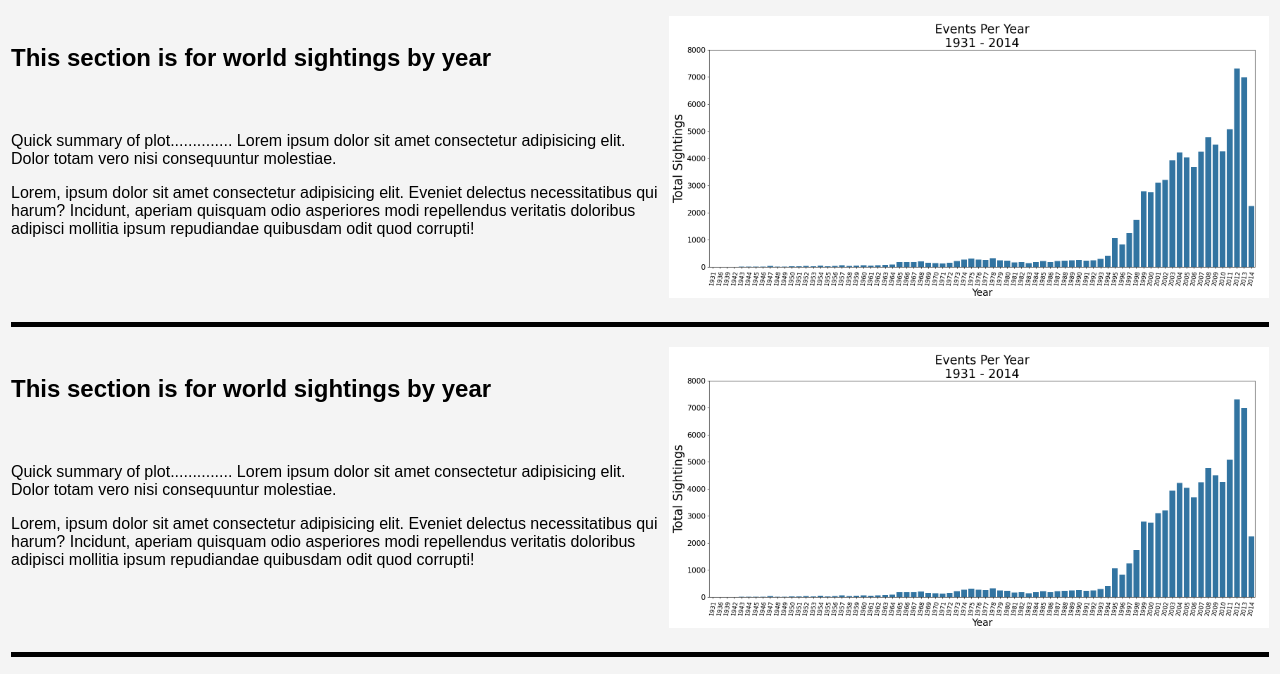
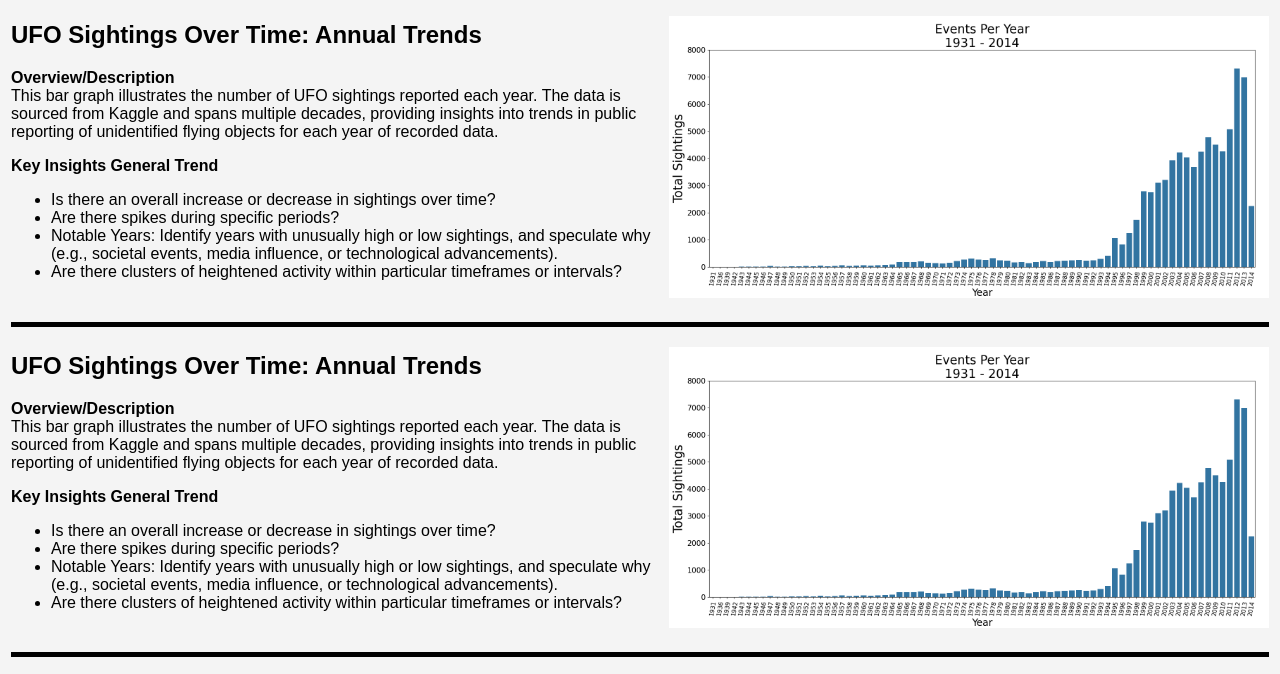
Before and after one commit to RohrbachMatthew/UFO_analysis_Webpage, a plain HTML site: page world_by_year.html in a window 1280 px wide. Shown: the part 104-778 px from the top of the page. Drawn offline with Linux system fonts and the light colour scheme.

Commit message:
changed layout of paragraphs in world data yearly

```diff
--- a/world_by_year.css
+++ b/world_by_year.css
@@ -127,8 +127,8 @@ main {
 
 .text-image-container h2 {
     position: relative;
-    margin-top: -20px;
-    margin-bottom: 60px;
+    margin-top: 0;
+    margin-bottom: 20px;
 }
 
 .text-image-container p {
--- a/world_by_year.html
+++ b/world_by_year.html
@@ -32,18 +32,31 @@
       <div class="text-image-wrapper">
         <section class="text-image-container" id="world_by_year">
           <div>
-            <h2>This section is for world sightings by year</h2>
+            <h2>UFO Sightings Over Time: Annual Trends</h2>
             <p>
-              Quick summary of plot.............. Lorem ipsum dolor sit amet
-              consectetur adipisicing elit. Dolor totam vero nisi consequuntur
-              molestiae.
+              <b>Overview/Description</b><br />
+              This bar graph illustrates the number of UFO sightings reported
+              each year. The data is sourced from Kaggle and spans multiple
+              decades, providing insights into trends in public reporting of
+              unidentified flying objects for each year of recorded data.
             </p>
-            <p>
-              Lorem, ipsum dolor sit amet consectetur adipisicing elit. Eveniet
-              delectus necessitatibus qui harum? Incidunt, aperiam quisquam odio
-              asperiores modi repellendus veritatis doloribus adipisci mollitia
-              ipsum repudiandae quibusdam odit quod corrupti!
-            </p>
+            <p><b>Key Insights General Trend</b><br /></p>
+
+            <ul>
+              <li>
+                Is there an overall increase or decrease in sightings over time?
+              </li>
+              <li>Are there spikes during specific periods?</li>
+              <li>
+                Notable Years: Identify years with unusually high or low
+                sightings, and speculate why (e.g., societal events, media
+                influence, or technological advancements).
+              </li>
+              <li>
+                Are there clusters of heightened activity within particular
+                timeframes or intervals?
+              </li>
+            </ul>
           </div>
           <div class="events_per_year_plot">
             <img src="events_per_year.png" alt="events_per_year plot" />
@@ -54,18 +67,31 @@
       <div class="text-image-wrapper">
         <section class="text-image-container" id="world_by_month">
           <div>
-            <h2>This section is for world sightings by year</h2>
+            <h2>UFO Sightings Over Time: Annual Trends</h2>
             <p>
-              Quick summary of plot.............. Lorem ipsum dolor sit amet
-              consectetur adipisicing elit. Dolor totam vero nisi consequuntur
-              molestiae.
+              <b>Overview/Description</b><br />
+              This bar graph illustrates the number of UFO sightings reported
+              each year. The data is sourced from Kaggle and spans multiple
+              decades, providing insights into trends in public reporting of
+              unidentified flying objects for each year of recorded data.
             </p>
-            <p>
-              Lorem, ipsum dolor sit amet consectetur adipisicing elit. Eveniet
-              delectus necessitatibus qui harum? Incidunt, aperiam quisquam odio
-              asperiores modi repellendus veritatis doloribus adipisci mollitia
-              ipsum repudiandae quibusdam odit quod corrupti!
-            </p>
+            <p><b>Key Insights General Trend</b><br /></p>
+
+            <ul>
+              <li>
+                Is there an overall increase or decrease in sightings over time?
+              </li>
+              <li>Are there spikes during specific periods?</li>
+              <li>
+                Notable Years: Identify years with unusually high or low
+                sightings, and speculate why (e.g., societal events, media
+                influence, or technological advancements).
+              </li>
+              <li>
+                Are there clusters of heightened activity within particular
+                timeframes or intervals?
+              </li>
+            </ul>
           </div>
           <div class="events_per_year_plot">
             <img src="events_per_year.png" alt="events_per_year plot" />
```
